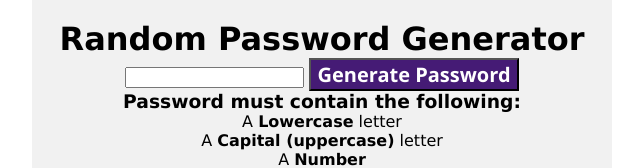
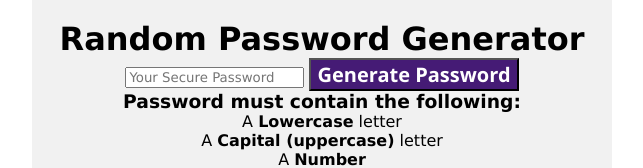
Before and after one commit to sambollano/PasswordGenerator, a plain HTML site: page index.html in a window 1280 px wide. Shown: the top 168 px of the page, without its empty margins (318-961 px from the left). Drawn offline with Linux system fonts and the light colour scheme.

Commit message:
Update index.html

```diff
--- a/index.html
+++ b/index.html
@@ -13,7 +13,7 @@
       <header>
         <h1>Random Password Generator</h1>
         <form action="/action_page.php">
-        <input type="text" name="" placeholder="" id="password">
+        <input type="text" name="" placeholder="Your Secure Password" id="password">
         <input type="submit" value="Generate Password"/>
     </form>
     <div>
```
